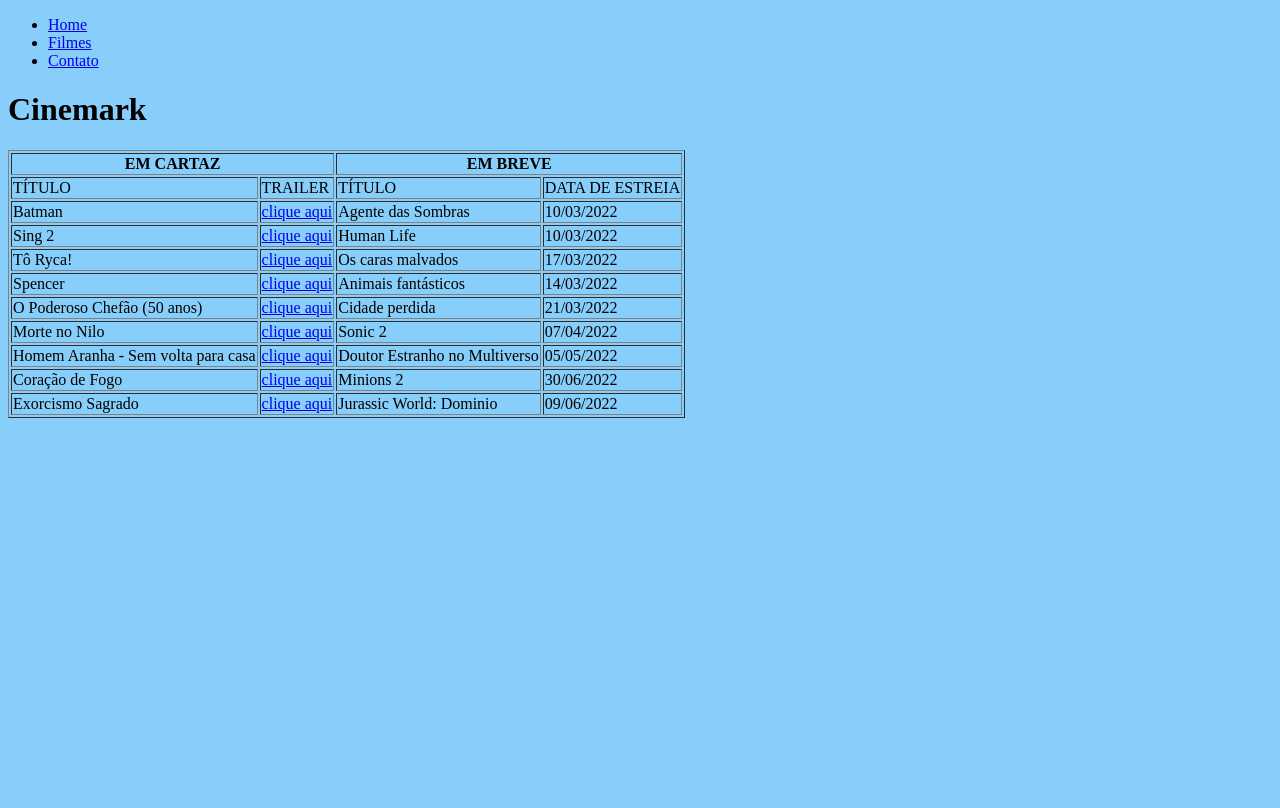
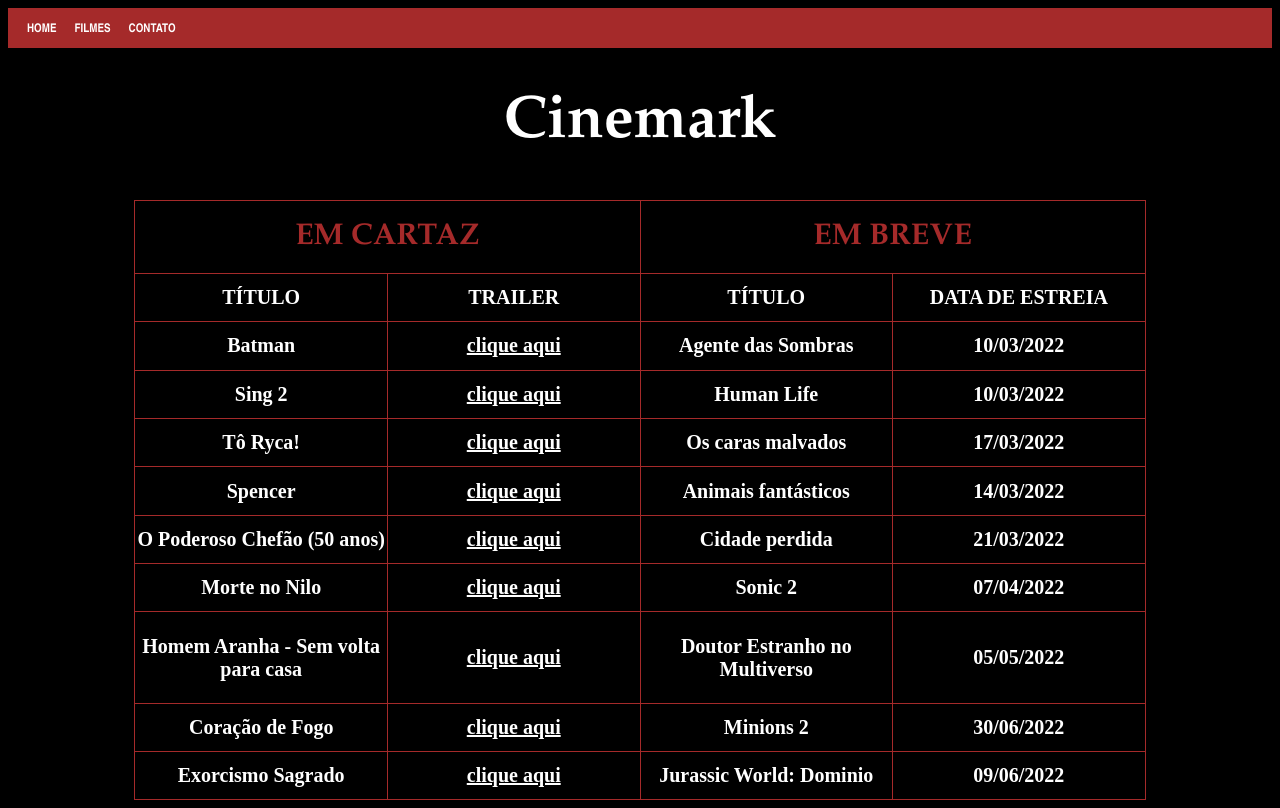
Before and after one commit to CaamileC/mini-site, a plain HTML site: page filmes.html in a window 1280 px wide. Drawn offline with Linux system fonts and the light colour scheme; a script that the page names is missing.

Commit message:
Add files via upload

```diff
--- a/estilo.css
+++ b/estilo.css
@@ -7,6 +7,82 @@ background-position
 */
 
 /*CORES PODEM SER DEFINIDAS COMO:
-hexadecimais*/
+hexadecimais: #FF0000
+RGB: RGB (255,0,0)
+Nomes de cores: RED*/
 
-body{background-color: #87CEFA;}
+/* TAMANHOS
+PX - Pixels
+% - Porcentagem
+SMALL / MEDIUM / LARGE*/
+
+/*---CORPO DA PAGINA---*/
+body{background-color: black;}
+
+/*-MENU-*/
+.menu {
+    background-color: brown;
+    height: 20px;
+    padding: 10px;
+}
+
+.menu ul{
+    list-style: none;
+    margin: 0;
+    padding: 0;
+
+}
+
+.menu ul li{
+    float: left;
+}
+
+.menu ul li a{
+    padding: 9px;
+    font-family: arial narrow;
+    font-size: 12px;
+    color: white;
+    font-weight: bold;
+    text-decoration: none;
+    text-transform: uppercase;
+}
+
+.menu ul li a:hover{
+    background: white;
+    color: brown;
+}
+
+h1{
+    font-size: 60px;
+    color: #fff;
+    text-align: center;
+    font-family: garamond;
+}
+
+table{
+    width: 80%;
+    height: 600px;
+    margin-left: auto;
+    margin-right: auto;
+    color: #fff;
+    border-color: brown;
+    border-collapse: collapse;
+
+}
+
+td{
+    text-align: center;
+    font-weight: bolder;
+    font-size: 20px;
+    width: 25%;
+}
+
+td a{
+    color: #fff;
+}
+
+th{
+    color: brown;
+    font-size: 30px;
+    font-family: garamond;
+}
--- a/filmes.html
+++ b/filmes.html
@@ -8,12 +8,17 @@
     <script src="JavaScript.js"></script>
     <title>Filmes</title>
 </head>
+
 <body>
-    <ul>
-        <li> <a href="index.html">Home</a></li>
-        <li> <a href="filmes.html">Filmes</a></li>
-        <li> <a href="contato.html">Contato</a></li>
-    </ul>
+
+    <div class="menu">
+        <ul type="square" id="nav">
+            <li> <a href="index.html">Home</a></li>
+            <li> <a href="filmes.html">Filmes</a></li>
+            <li> <a href="contato.html">Contato</a></li>
+        </ul>
+      </div>
+
     <h1>Cinemark</h1>
     <table border="1">
         <tr>
@@ -84,11 +89,5 @@
         </tr>
     </table>
 
-    <a href=""></a>
-
-
-
-
-
 </body>
 </html>
```
Also changed, not shown: contato.html (+9 -5 lines), index.html (+5 -3 lines).
